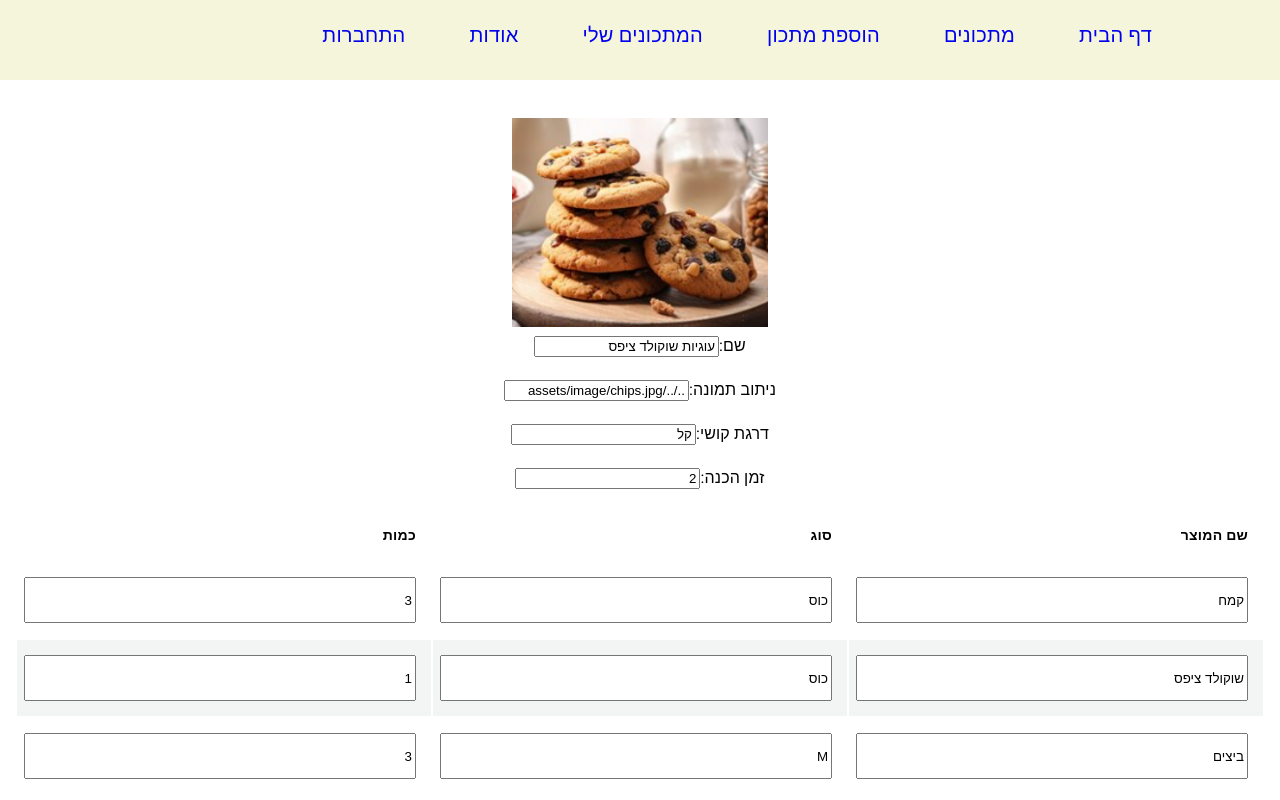
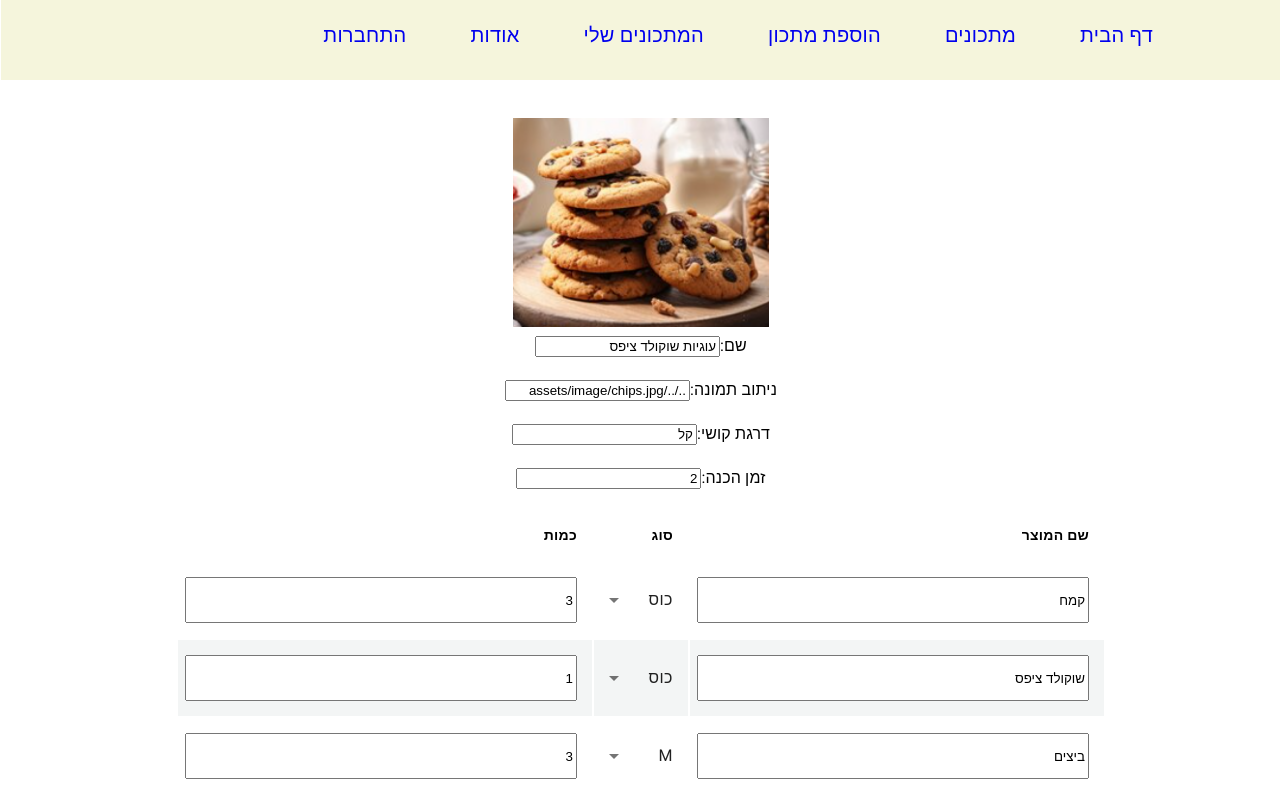
Before and after one commit to mortamsut/Recipes, an Angular app: page /edit_recipe/1 in a window 1280 px wide. Shown: the top 800 px of the page. Built offline with nearby package versions, Linux system fonts and the light colour scheme.

Commit message:
edit update

```diff
--- a/src/app/edit-recipe/edit-recipe.component.html
+++ b/src/app/edit-recipe/edit-recipe.component.html
@@ -14,7 +14,17 @@
     <tbody>
         <tr *ngFor="let prod of products.controls; let i=index" [formGroupName]="i">
             <td class="td-input"><input type="text" [value]="prod.get('name')? prod.get('name'): 'No Value'" [formControlName]="'name'"></td>
-            <td class="td-input"><input type="text" [value]="prod.get('kind')? prod.get('kind'): 'No Value' " [formControlName]="'kind'"></td>
+            <td class="td-input">
+                <!-- <input type="text" [value]="prod.get('kind')? prod.get('kind'): 'No Value' " [formControlName]="'kind'"> -->
+                <mat-select [value]="prod.get('kind')? prod.get('kind'): 'No Value' " [formControlName]="'kind'">
+                    <mat-option value="כוס">כוס</mat-option>
+                    <mat-option value="כף">כף</mat-option>
+                    <mat-option value="כפית">כפית</mat-option>
+                    <mat-option value="S">S</mat-option>
+                    <mat-option value="M">M</mat-option>
+                    <mat-option value="L">L</mat-option>
+                  </mat-select>
+            </td>
             <td class="td-input"><input type="text" [value]="prod.get('count')? prod.get('count') : 'No Value'" [formControlName]="'count'"></td>
 
         </tr>
```
